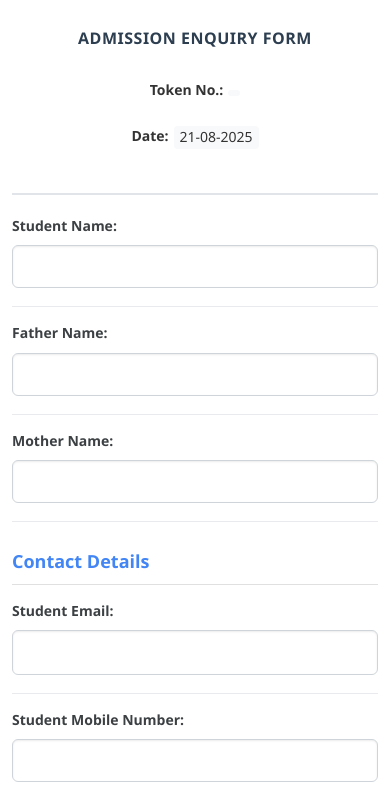
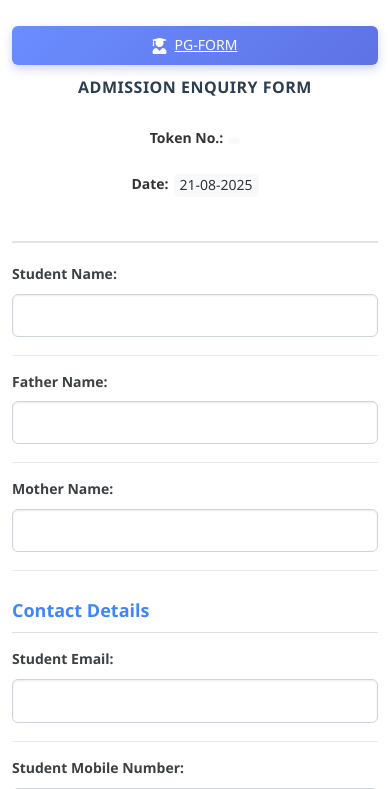
Before and after one commit to Alexrusso3108/SVCE-REGISTRATION-FORM, a plain HTML site: page index.html in a window 390 px wide. Shown: the part 89-878 px from the top of the page. Drawn offline with nearby package versions, Linux system fonts and the light colour scheme; animation ran at ten frames a second.

Commit message:
added-pg

```diff
--- a/index.html
+++ b/index.html
@@ -43,6 +43,13 @@
         <header>
             <div class="banner">
                 <img src="logo3.jpg" alt="SVCE Logo" id="logo-img">
+            </div>
+
+            <div class="pg-form-button-container">
+                <a href="https://pg-form-svce.netlify.app/" id="pg-form-button">
+                    <i class="fas fa-user-graduate"></i>
+                    PG-FORM
+                </a>
             </div>
 
             <div class="title-container">
--- a/responsive.css
+++ b/responsive.css
@@ -124,6 +124,21 @@
         width: 100%;
         justify-content: center;
     }
+
+    /* PG-FORM button responsive */
+    .pg-form-button-container {
+        position: relative;
+        top: 0;
+        right: 0;
+        margin-top: 10px;
+        display: flex;
+        justify-content: center;
+    }
+
+    #pg-form-button {
+        width: 100%;
+        justify-content: center;
+    }
 }
 
 /* Extra small devices */
--- a/script.js
+++ b/script.js
@@ -150,6 +150,28 @@ document.addEventListener('DOMContentLoaded', function() {
     handleLoader();
 
     displayDateAndToken();
+
+    // PG-FORM navigation with loader
+    const pgFormButton = document.getElementById('pg-form-button');
+    if (pgFormButton) {
+        pgFormButton.addEventListener('click', function(e) {
+            // Prevent immediate navigation
+            e.preventDefault();
+            const href = pgFormButton.getAttribute('href');
+            if (!href) return;
+
+            // Show loader and hide content
+            const loader = document.getElementById('loader');
+            const mainContent = document.getElementById('main-content');
+            if (loader) loader.classList.remove('loader-hidden');
+            if (mainContent) mainContent.classList.remove('content-visible');
+
+            // Small delay so loader is visible before navigating
+            setTimeout(() => {
+                window.location.href = href;
+            }, 600);
+        });
+    }
 
     // DOM elements
     const enquiryForm = document.getElementById('enquiryForm');
--- a/styles.css
+++ b/styles.css
@@ -81,6 +81,39 @@ header {
     border-bottom: 2px solid #e1e4e8;
     padding-bottom: 25px;
     position: relative;
+}
+
+/* PG-FORM top-right button */
+.pg-form-button-container {
+    position: absolute;
+    top: 10px;
+    right: 10px;
+    z-index: 5;
+}
+
+#pg-form-button {
+    background: linear-gradient(135deg, #6a8dff, #5e72e4);
+    color: #fff;
+    border: none;
+    border-radius: 6px;
+    padding: 8px 14px;
+    font-size: 14px;
+    cursor: pointer;
+    display: flex;
+    align-items: center;
+    gap: 8px;
+    box-shadow: 0 4px 10px rgba(94, 114, 228, 0.3);
+    transition: transform 0.15s ease, box-shadow 0.2s ease, background 0.2s ease;
+}
+
+#pg-form-button:hover {
+    transform: translateY(-2px);
+    box-shadow: 0 8px 16px rgba(94, 114, 228, 0.35);
+    background: linear-gradient(135deg, #5e7df0, #4f64db);
+}
+
+#pg-form-button i {
+    font-size: 16px;
 }
 
 .print-button-container {
@@ -705,6 +738,10 @@ button:active {
     #submitBtn {
         display: none;
     }
+    /* Hide PG-FORM button on print */
+    .pg-form-button-container {
+        display: none !important;
+    }
 }
 
 @media (max-width: 768px) {
```
